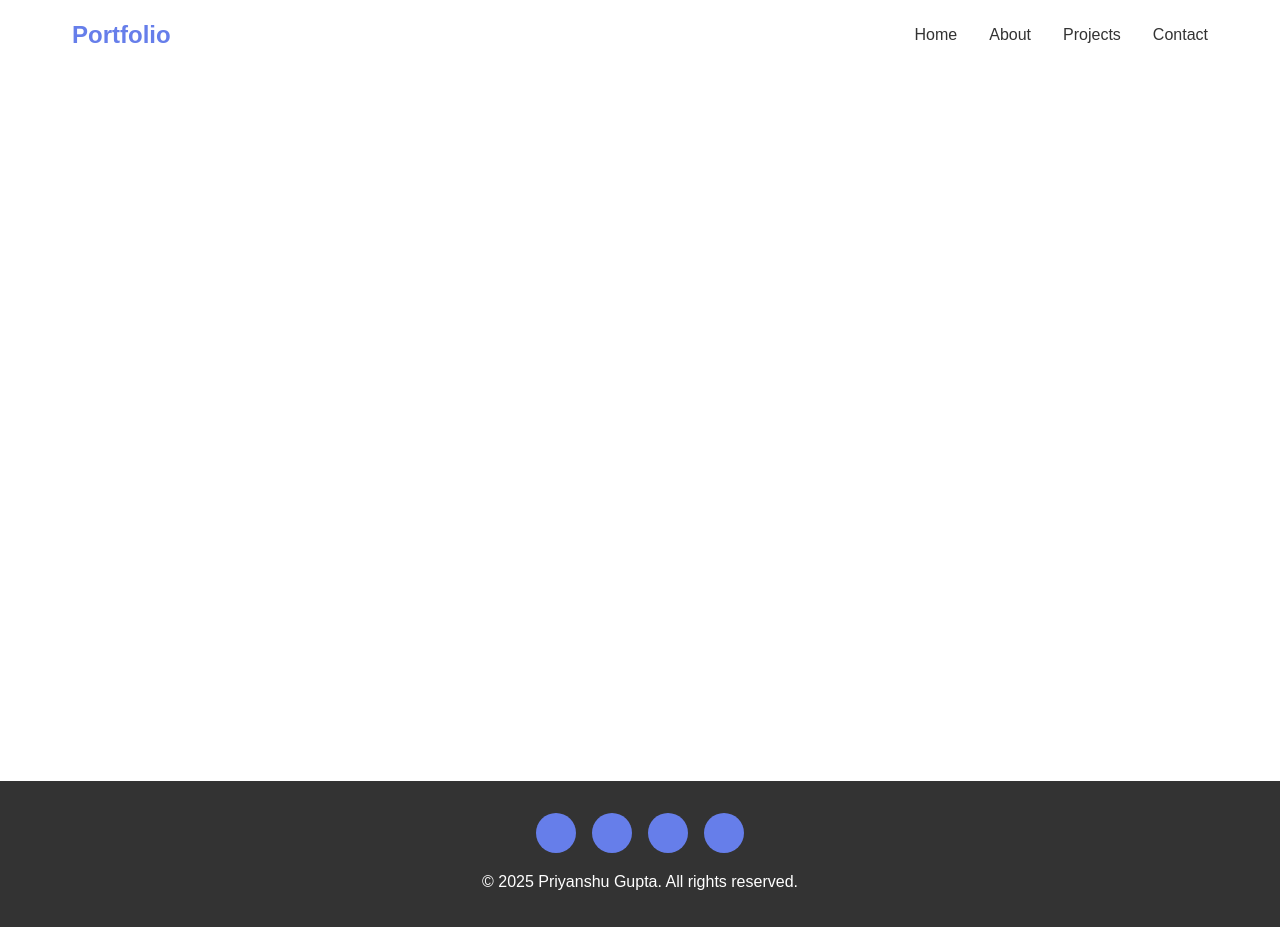
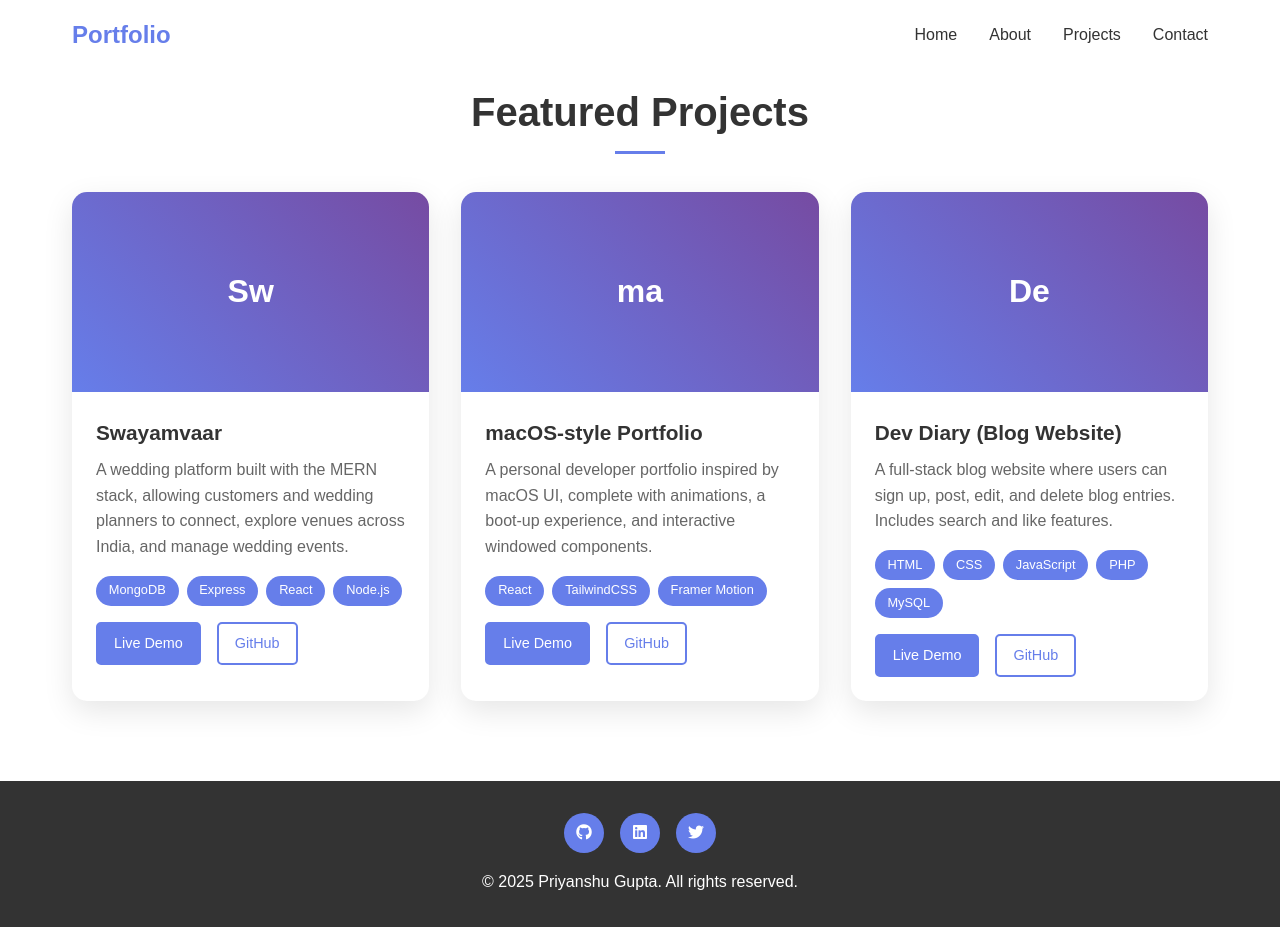
Before and after one commit to priyanshu-guptaji/Portfolio-Flask, a Flask app: page /projects in a window 1280 px wide. Run offline with Flask 3, Linux system fonts and the light colour scheme.

Commit message:
Updated and fixed pages

```diff
--- a/app.py
+++ b/app.py
@@ -1,7 +1,9 @@
-from flask import Flask, render_template
+from flask import Flask, render_template, request, redirect, url_for, flash
 from datetime import datetime
 
 app = Flask(__name__)
+app.config['SECRET_KEY'] = 'your-very-secret-key'
+
 
 @app.route('/')
 def home():
@@ -15,8 +17,15 @@ def about():
 def projects():
     return render_template("projects.html", title="Projects")
 
-@app.route('/contact')
+@app.route('/contact', methods=['GET', 'POST'])
 def contact():
+    if request.method == 'POST':
+        name = request.form.get('name')
+        email = request.form.get('email')
+        subject = request.form.get('subject')
+        message = request.form.get('message')
+        flash('Thank you for reaching out! I will get back to you soon.')
+        return redirect(url_for('contact'))
     return render_template("contact.html", title="Contact")
 
 if __name__ == "__main__":
--- a/static/script.js
+++ b/static/script.js
@@ -92,20 +92,3 @@
                 card.style.transform = 'translateY(0) scale(1)';
             });
         });
-
-
-\
-
-        window.addEventListener('scroll', () => {
-            const navbar = document.getElementById('navbar');
-            navbar.classList.toggle('scrolled', window.scrollY > 50);
-        });
-
-        document.querySelectorAll('a[href^="#"]').forEach(anchor => {
-            anchor.addEventListener('click', function (e) {
-                e.preventDefault();
-                const target = document.querySelector(this.getAttribute('href'));
-                if (target) target.scrollIntoView({ behavior: 'smooth' });
-                navLinks.classList.remove('active');
-            });
-        });
--- a/static/style.css
+++ b/static/style.css
@@ -429,6 +429,12 @@
             padding: 2rem;
             border-radius: 15px;
             box-shadow: 0 15px 35px rgba(0, 0, 0, 0.1);
+            transition: box-shadow 0.3s, transform 0.3s;
+        }
+
+        .contact-form:hover {
+            box-shadow: 0 25px 50px rgba(102, 126, 234, 0.15);
+            transform: scale(1.01);
         }
 
         .form-group {
@@ -468,12 +474,12 @@
             font-size: 1rem;
             font-weight: bold;
             cursor: pointer;
-            transition: all 0.3s ease;
+            transition: all 0.3s ease, transform 0.3s;
         }
 
         .submit-btn:hover {
             background: #5a67d8;
-            transform: translateY(-2px);
+            transform: translateY(-2px) scale(1.03);
         }
 
         /* Footer */
@@ -599,4 +605,12 @@
             .skills-grid {
                 grid-template-columns: 1fr;
             }
+
+            .contact-form {
+                padding: 1rem;
+            }
+
+            .contact-content {
+                gap: 1rem;
+            }
         }
--- a/templates/base.html
+++ b/templates/base.html
@@ -29,15 +29,14 @@
     <footer class="footer">
         <div class="container">
             <div class="social-links">
-                <a href="#" class="social-link"></a>
-                <a href="#" class="social-link"></a>
-                <a href="#" class="social-link"></a>
-                <a href="#" class="social-link"></a>
+                <a href="https://github.com/priyanshu-guptaji" class="social-link" target="_blank"><i class="fa-brands fa-github"></i></a>
+                <a href="https://linkedin.com/in/priyanshu-gupta-b39aa1293" class="social-link" target="_blank"><i class="fa-brands fa-linkedin"></i></a>
+                <a href="https://x.com/PRIYANSHUG49497?t=Fb7abHyzvAj32k1579EYZw&s=09" class="social-link" target="_blank"><i class="fa-brands fa-twitter"></i></a>
             </div>
             <p>&copy; {{ current_year | default('2025') }} {{ name | default('Priyanshu Gupta') }}. All rights reserved.</p>
         </div>
     </footer>
-    <scrip src="{{ url_for('static', filename='script.js') }}"></script>
+    <script src="{{ url_for('static', filename='script.js') }}"></script>
 
 
 
--- a/templates/projects.html
+++ b/templates/projects.html
@@ -6,27 +6,28 @@
         <div class="projects-grid fade-in">
             {% for project in projects | default([
     {
-                    'name': 'E-Commerce Platform',
-                    'description': 'A full-featured e-commerce website with user authentication, payment integration, and admin dashboard.',
-                    'tech': ['React', 'Node.js', 'MongoDB', 'Stripe'],
-                    'demo': '#',
-                    'github': '#'
+        'name': 'Swayamvaar',
+        'description': 'A wedding platform built with the MERN stack, allowing customers and wedding planners to connect, explore venues across India, and manage wedding events.',
+        'tech': ['MongoDB', 'Express', 'React', 'Node.js'],
+        'demo': 'https://swayamvaar-demo-link.com',
+        'github': 'https://github.com/priyanshu-guptaji/Swayamvaar'
     },
     {
-                    'name': 'Task Management App',
-                    'description': 'A collaborative task management application with real-time updates and team collaboration features.',
-                    'tech': ['Vue.js', 'Express', 'Socket.io', 'PostgreSQL'],
-                    'demo': '#',
-                    'github': '#'
+        'name': 'macOS-style Portfolio',
+        'description': 'A personal developer portfolio inspired by macOS UI, complete with animations, a boot-up experience, and interactive windowed components.',
+        'tech': ['React', 'TailwindCSS', 'Framer Motion'],
+        'demo': 'https://portfolio-demo-link.com',
+        'github': 'https://github.com/priyanshu-guptaji/macOS-portfolio'
     },
     {
-                    'name': 'Weather Dashboard',
-                    'description': 'A responsive weather dashboard with location-based forecasts and interactive charts.',
-                    'tech': ['JavaScript', 'Chart.js', 'Weather API', 'CSS3'],
-                    'demo': '#',
-                    'github': '#'
+        'name': 'Dev Diary (Blog Website)',
+        'description': 'A full-stack blog website where users can sign up, post, edit, and delete blog entries. Includes search and like features.',
+        'tech': ['HTML', 'CSS', 'JavaScript', 'PHP', 'MySQL'],
+        'demo': 'https://devdiary-demo-link.com',
+        'github': 'https://github.com/priyanshu-guptaji/Dev-Diary'
     }
 ]) %}
+
             <div class="project-card">
                 <div class="project-image">{{ project.name[:2] }}</div>
                 <div class="project-content">
```
Also changed, not shown: templates/contact.html (+31 -5 lines). Lines whose indentation alone changed are shown as unchanged.
